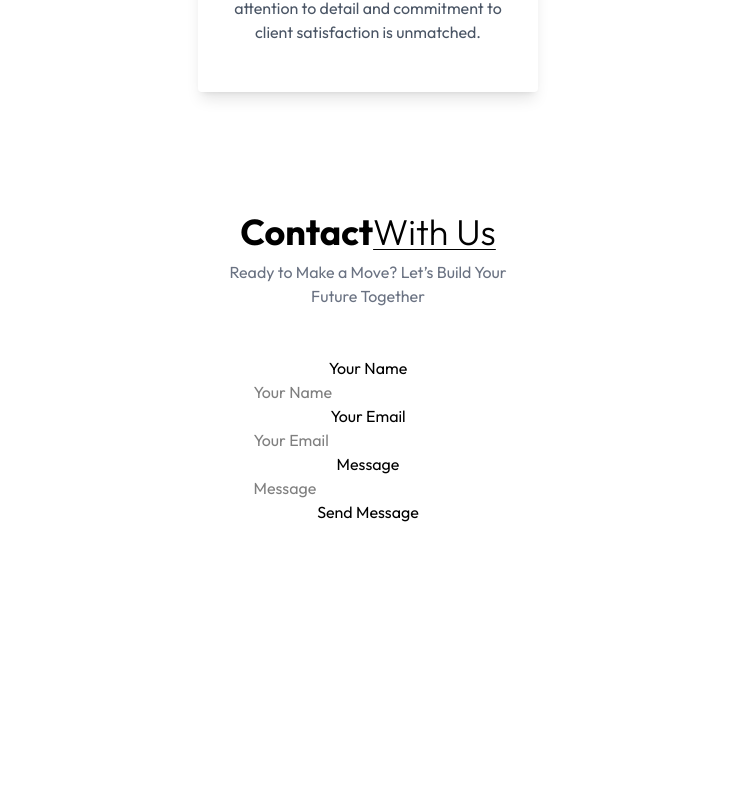
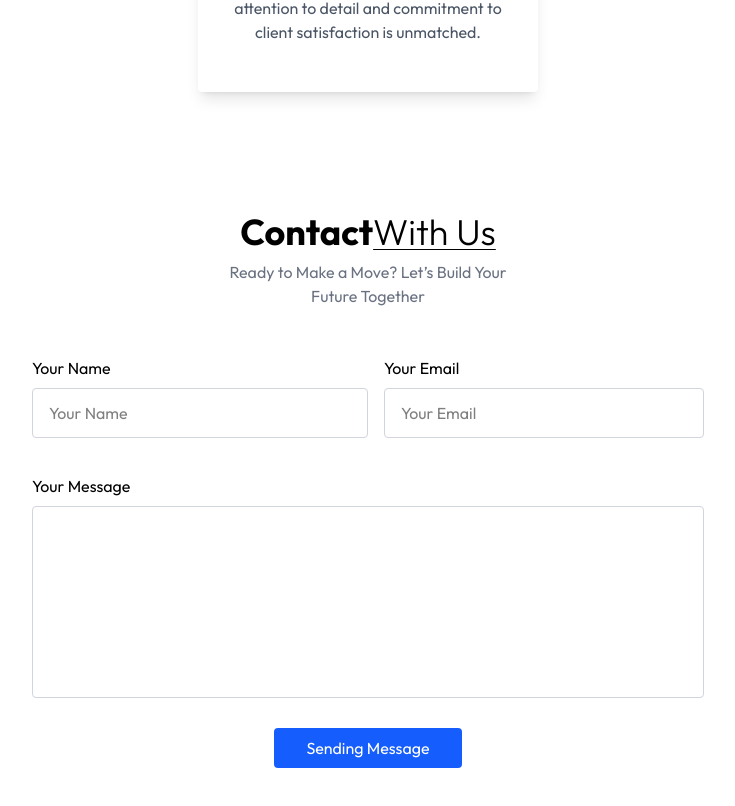
Before and after one commit to AbdelilahXR/RealEstate-Website, a React (Vite) app: page / in a window 1280 px wide. Shown: the part 3370-4176 px from the top of the page, without its empty margins (272-1007 px from the left). Before the commit the page ends 3974 px from the top, so only its background shows below. Built offline with nearby package versions, Linux system fonts and the light colour scheme.

Commit message:
updating contact form

```diff
--- a/src/components/Contact.jsx
+++ b/src/components/Contact.jsx
@@ -1,26 +1,58 @@
 import React from 'react'
 
 const Contact = () => {
+
+  const [result, setResult] = React.useState("");
+
+  const onSubmit = async (event) => {
+    event.preventDefault();
+    setResult("Sending....");
+    const formData = new FormData(event.target);
+
+    formData.append("access_key", "311c8bb4-ccd9-448f-8d7e-8a1242ac04d6");
+
+    const response = await fetch("https://api.web3forms.com/submit", {
+      method: "POST",
+      body: formData
+    });
+
+    const data = await response.json();
+
+    if (data.success) {
+      setResult("");
+      alert("Form Submitted Successfully")
+      event.target.reset();
+    } else {
+      console.log("Error", data);
+      alert(data.message)
+      setResult("");
+    }
+  };
+
+
+
   return (
     <div className='text-center p-6 py-20 lg:px-32 w-full' id='Contact'>
         <h1 className='text-2xl sm:text-4xl font-bold mb-2 text-center'>Contact
             <span className='underline underline-offset-4 decoration-1 under font-light'>With Us</span></h1>
         <p className='text-gray-500 mb-12 max-w-80 mx-auto'>Ready to Make a Move? Let’s Build Your Future Together</p>
 
-        <form action="">
-            <div>
-                <div>Your Name</div>
-                <input type="text" placeholder='Your Name'/>
+        <form onSubmit={onSubmit} className='max-w-2xl mx-auto '>
+            <div className='flex flex-wrap '>
+                <div className='w-full md:w-1/2 text-left'>
+                     Your Name
+                    <input type="text" placeholder='Your Name' name='Name' className='w-full border border-gray-300 py-3 px-4 mt-2 mb-3 rounded'/>
+                </div>
+                <div className='w-full md:w-1/2 text-left md:pl-4'>
+                    Your Email
+                    <input type="text" placeholder='Your Email' name='Email' className='w-full border border-gray-300 py-3 px-4 mt-2  rounded '/>
+                </div>
+                <div className='w-full text-left my-6'>
+                    Your Message
+                    <textarea className='w-full border border-gray-300 rounded py-3 px-4 mt-2  h-48 resize-none' name="Message"  required></textarea>
+                </div>
             </div>
-            <div>
-                <div>Your Email</div>
-                <input type="text" placeholder='Your Email' />
-            </div>
-            <div>
-                <div>Message</div>
-                <input type="text" placeholder='Message' />
-            </div>
-            <button>Send Message</button>
+            <button className='bg-blue-600 text-white py-2 px-8 rounded cursor-pointer '>{result ? result : "Sending Message"}</button>
         </form>
 
     </div>
--- a/src/components/Testimonails.jsx
+++ b/src/components/Testimonails.jsx
@@ -6,7 +6,7 @@ const Testimonails = () => {
     <div className='container mx-auto py-10 lg:px-32 w-full overflow-hidden' id='Testimonials'>
         <h1 className='text-2xl sm:text-4xl font-bold mb-2 text-center '>Customer
             <span className='underline underline-offset-4 decoration-1 under font-light'>Testimonails</span></h1>
-        <p className='text-center text-gray-500 mb-8 max-w-80 mx-80'>Real Stories from Those Who Found Home with Us</p>
+        <p className='text-center text-gray-500 mb-8 max-w-80 mx-auto '>Real Stories from Those Who Found Home with Us</p>
 
         <div className='flex flex-wrap justify-center gap-8'>
             {testimonialsData.map((testimonial, index)  =>(
```
